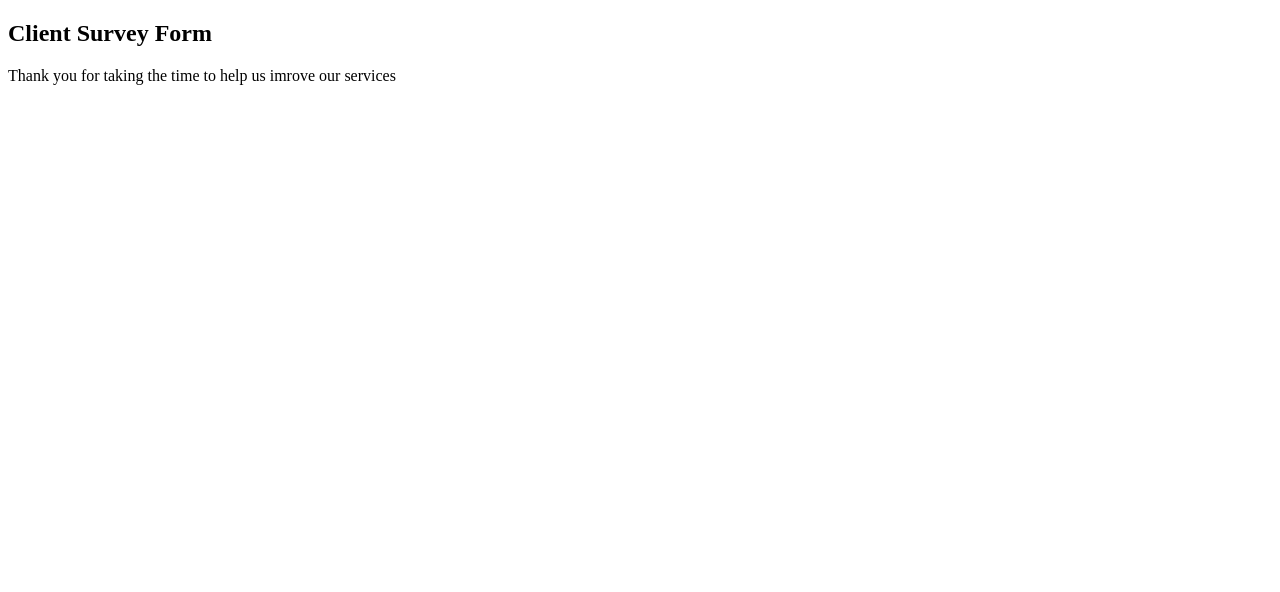
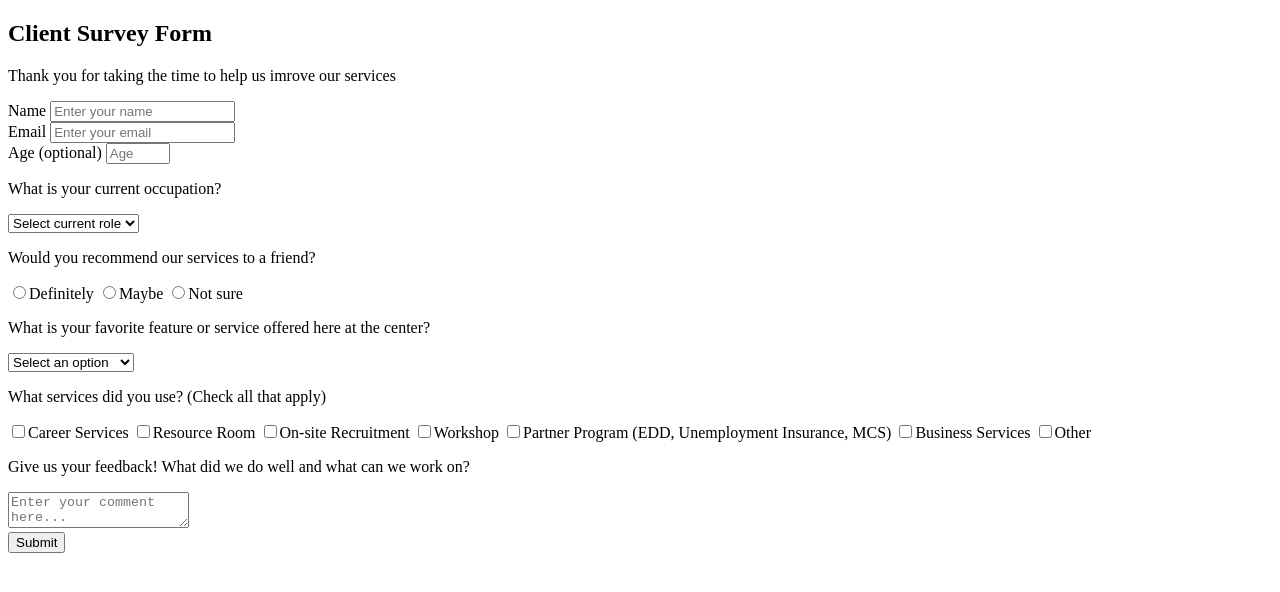
Before and after one commit to herijuache/client-survey-form, a plain HTML site: page index.html in a window 1280 px wide. Drawn offline with Linux system fonts and the light colour scheme.

Commit message:
Completed html portion

```diff
--- a/index.html
+++ b/index.html
@@ -2,17 +2,17 @@
 
     1. Can see a title with id="title" in H1 sized text (DONE)
     2. Can see a short explanation with id="description" in P sized text (DONE)
-    3. Can see a form with id="survey-form"
-    4. Inside the form element, I am required to enter my name in a field with id="name"
-    5. Inside the form element, I am required to enter an email in a field with id="email"
-    6. If I enter an email that is not formatted correctly, I will see an HTML5 validation error
-    7. Inside the form, I can enter a number in a field with id="number"
-    8. If I enter non-numbers in the number input, I will see an HTML5 validation error
-    9. If I enter numbers outside the range of the number input, which are defined by the min and max attributes, I will see an HTML5 validation error
-    10. For the name, email, and number input fields inside the form I can see corresponding labels that describe the purpose of each field with the following ids: id="name-label", id="email-label", and id="number-label"
-    11. For the name, email, and number input fields, I can see placeholder text that gives me a description or instructions for each fiel
+    3. Can see a form with id="survey-form" (DONE)
+    4. Inside the form element, I am required to enter my name in a field with id="name" (DONE)
+    5. Inside the form element, I am required to enter an email in a field with id="email" (DONE)
+    6. If I enter an email that is not formatted correctly, I will see an HTML5 validation error (DONE)
+    7. Inside the form, I can enter a number in a field with id="number" (DONE)
+    8. If I enter non-numbers in the number input, I will see an HTML5 validation error (DONE)
+    9. If I enter numbers outside the range of the number input, which are defined by the min and max attributes, I will see an HTML5 validation error (DONE)
+    10. For the name, email, and number input fields inside the form I can see corresponding labels that describe the purpose of each field with the following ids: id="name-label", id="email-label", and id="number-label" (DONE)
+    11. For the name, email, and number input fields, I can see placeholder text that gives me a description or instructions for each fiel (DONE)
     12. Inside the form element, I can select an option from a dropdown that has a corresponding id="dropdown"
-    13. Inside the form element, I can select a field from one or more groups of radio buttons. Each group should be grouped using the name attribute
+    13. Inside the form element, I can select a field from one or more groups of radio buttons. Each group should be grouped using the name attribute (DONE)
     14. Inside the form element, I can select several fields from a series of checkboxes, each of which must have a value attribute
     15. Inside the form element, I am presented with a textarea at the end for additional comments
     16. Inside the form element, I am presented with a button with id="submit" to submit all my inputs
@@ -25,14 +25,94 @@
         <meta charset="utf-8">
         <title>Client Survey Form</title>
         <link rel="stylesheet" href="styles.css" type="text/css">
+
     </head>
     <body>
+        <script src="https://cdn.freecodecamp.org/testable-projects-fcc/v1/bundle.js"></script>
         <main id="main">
             <section>
                 <h1 id="title">Client Survey Form</h1>
                 <p id="description">Thank you for taking the time to help us imrove our services</p>
             </section>
-            <form action=""></form>
+            <!-- Begin form-->
+            <form id="survey-form" action="" method="get">
+            <section>
+                <div>
+                    <label id="name-label" for="name">Name</label>
+                    <input type="text" name="name" id="name" placeholder="Enter your name" required>
+                </div>
+                <div>
+                    <label id="email-label" for="email">Email</label>
+                    <input type="email" name="email" id="email" placeholder="Enter your email" required>
+                </div>
+                <div>
+                    <label id="number-label" for="number">Age (optional)</label>
+                    <input type="number" min="1" max="200" name="number" id="number" placeholder="Age">
+                </div>
+                <div>
+                    <p>What is your current occupation?</p>
+                    <select name="dropdown" id="dropdown" required>
+                        <option disabled selected value>Select current role</option>
+                        <option value="student">Student</option>
+                        <option value="full">Full Time Job</option>
+                        <option value="learner">Full Time Learner</option>
+                        <option value="preferNo">Prefer not to say</option>
+                        <option value="other">Other</option>
+                    </select>
+                </div>
+                <div>
+                    <p>Would you recommend our services to a friend?</p>
+                    <label>
+                        <input name="user-recommend" value="definitely" type="radio">Definitely
+                    </label>
+                    <label>
+                        <input name="user-recommend" value="maybe" type="radio">Maybe
+                    </label>
+                    <label>
+                        <input name="user-recommend" value="unsure" type="radio">Not sure
+                    </label>
+                </div>
+                <div>
+                    <p>What is your favorite feature or service offered here at the center?</p>
+                    <select  id="most-like" required>
+                        <option disabled selected value>Select an option</option>
+                        <option value="rr">Resource Rooom</option>
+                        <option value="tt">Free Typing Test</option>
+                        <option value="workshops">Workshops</option>
+                        <option value="case-managers">Case Managers</option>
+                    </select>
+                </div>
+                <div>
+                    <p>What services did you use? (Check all that apply)</p>
+                    <label>
+                        <input type="checkbox" name="prefer" value="career-services">Career Services
+                    </label>
+                    <label>
+                        <input type="checkbox" name="prefer" value="resource-room">Resource Room
+                    </label>
+                    <label>
+                        <input type="checkbox" name="prefer" value="os-recruitment">On-site Recruitment
+                    </label>
+                    <label>
+                        <input type="checkbox" name="prefer" value="workshop">Workshop
+                    </label>
+                    <label>
+                        <input type="checkbox" name="prefer" value="pp">Partner Program (EDD, Unemployment Insurance, MCS)
+                    </label>
+                    <label>
+                        <input type="checkbox" name="prefer" value="bs">Business Services
+                    </label>
+                    <label>
+                        <input type="checkbox" name="prefer" value="other">Other
+                    </label>
+                </div>
+                <div>
+                    <p>Give us your feedback! What did we do well and what can we work on?</p>
+                    <textarea class="input-textarea" name="comment-area" id="comments" placeholder="Enter your comment here..."></textarea>
+                </div>
+                <button id="submit" type="submit">Submit</button>
+            </section>
+            </form>
         </main>
     </body>
 </html>
```
